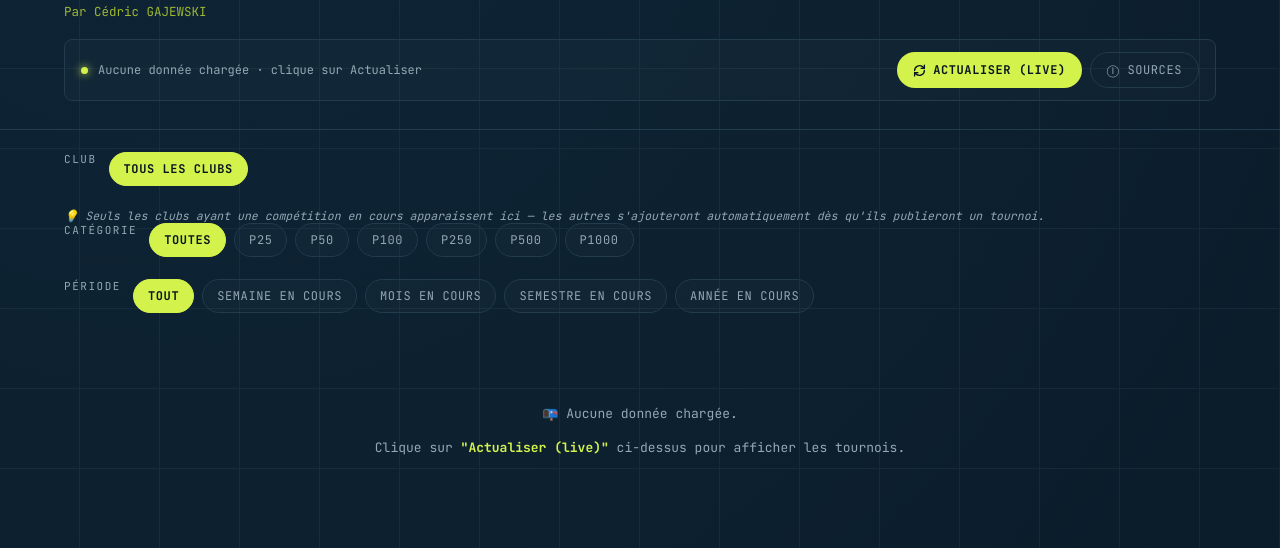
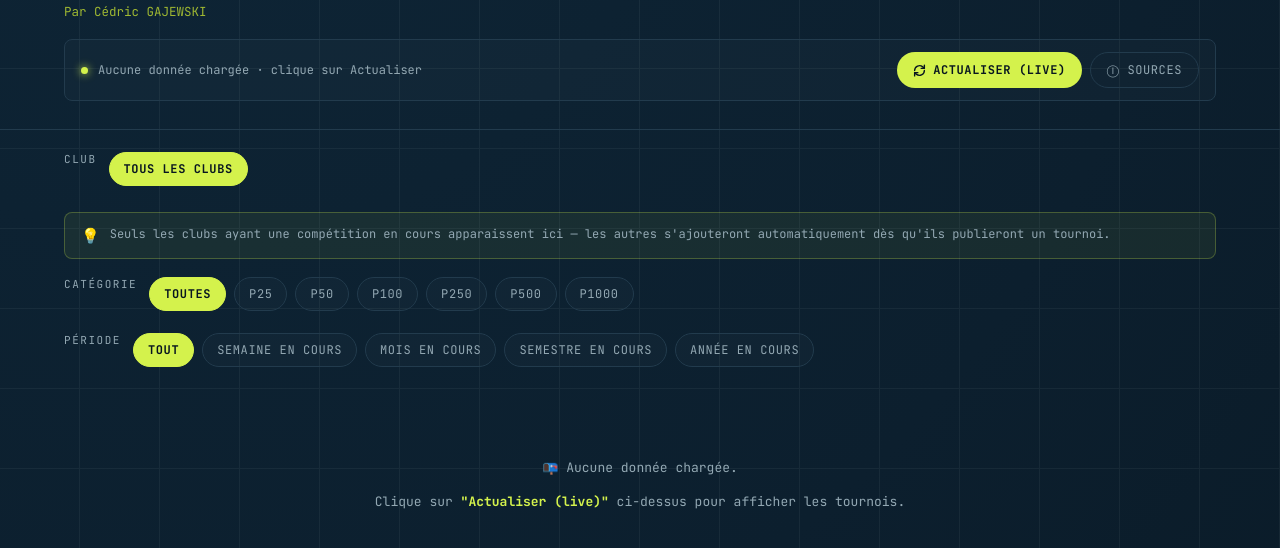
Before and after one commit to cedricgajewski/padel-calendrier-reunion, a website: page index.html in a window 1280 px wide. Shown: the part 252-800 px from the top of the page. Drawn offline with nearby package versions, Linux system fonts and the light colour scheme.

Commit message:
Update index.html

```diff
--- a/index.html
+++ b/index.html
@@ -455,8 +455,9 @@
 <div class="controls">
   <div class="filter-group" id="clubFilters"></div>
 </div>
-<div class="controls" style="padding-top:0; padding-bottom:0;">
-  <span style="font-family:'JetBrains Mono', monospace; font-size:11.5px; color:var(--chalk-dim); font-style:italic;">💡 Seuls les clubs ayant une compétition en cours apparaissent ici — les autres s'ajouteront automatiquement dès qu'ils publieront un tournoi.</span>
+<div style="margin:4px 5vw 18px 5vw; padding:12px 16px; background:rgba(212,242,76,0.06); border:1px solid rgba(212,242,76,0.25); border-radius:8px; display:flex; align-items:flex-start; gap:10px;">
+  <span style="font-size:15px; line-height:1.4;">💡</span>
+  <span style="font-family:'JetBrains Mono', monospace; font-size:12px; color:var(--chalk-dim); line-height:1.5;">Seuls les clubs ayant une compétition en cours apparaissent ici — les autres s'ajouteront automatiquement dès qu'ils publieront un tournoi.</span>
 </div>
 <div class="controls" style="padding-top:0;">
   <div class="filter-group" id="tierFilters"></div>
```
